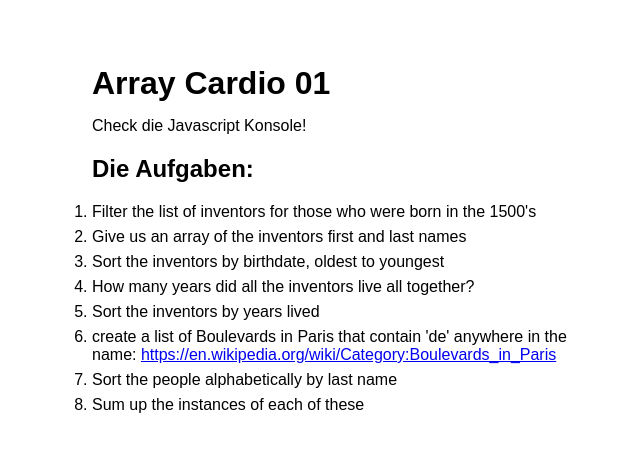
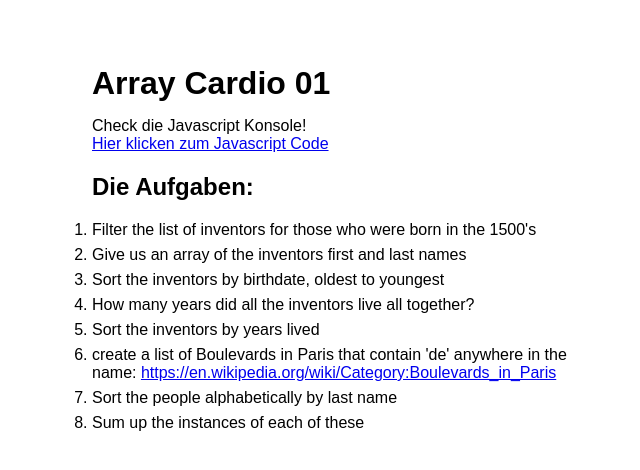
Before and after one commit to wiktoriavh/braweria.github.io, a Jekyll site: the page JavaScript30/04-array-cardio-1.html, which Jekyll copies as it is, in a window 1280 px wide. Shown: the top 470 px of the page, without its empty margins (298-938 px from the left). Built offline with Jekyll 4.4.1, drawn with Linux system fonts in a browser that asks for light colours.

Commit message:
added a link to the javascript code

```diff
--- a/JavaScript30/04-array-cardio-1.html
+++ b/JavaScript30/04-array-cardio-1.html
@@ -54,6 +54,7 @@
 	<div class="wrapper">
 		<h1>Array Cardio 01</h1>
 		<p>Check die Javascript Konsole!</p>
+		<p><a href="https://github.com/Braweria/braweria.github.io/blob/master/JavaScript30/js/04-array-cardio-1.js">Hier klicken zum Javascript Code</a></p>
 		<h2>Die Aufgaben:</h2>
 		<ol>
 			<li>Filter the list of inventors for those who were born in the 1500's</li>
```
